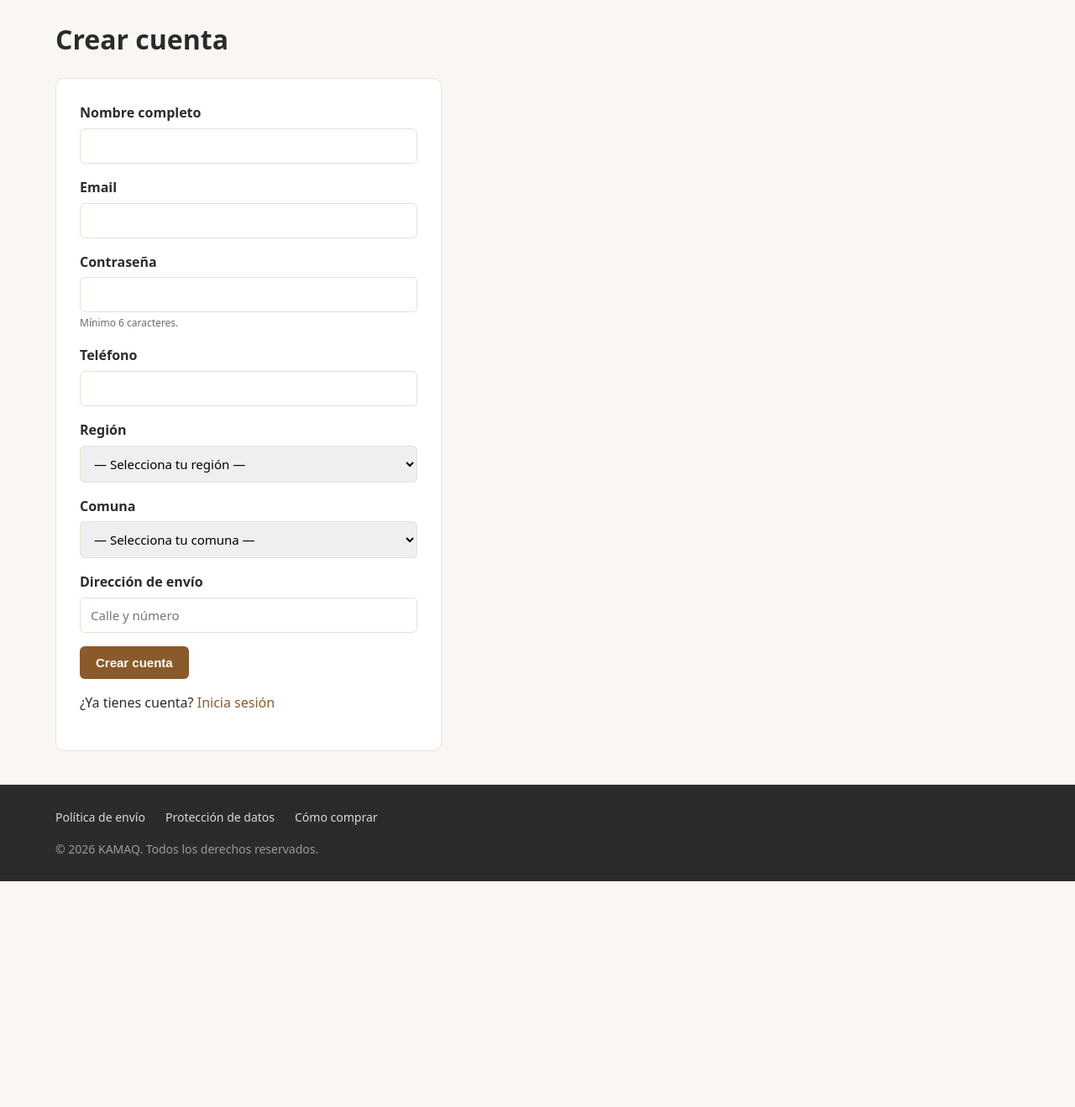
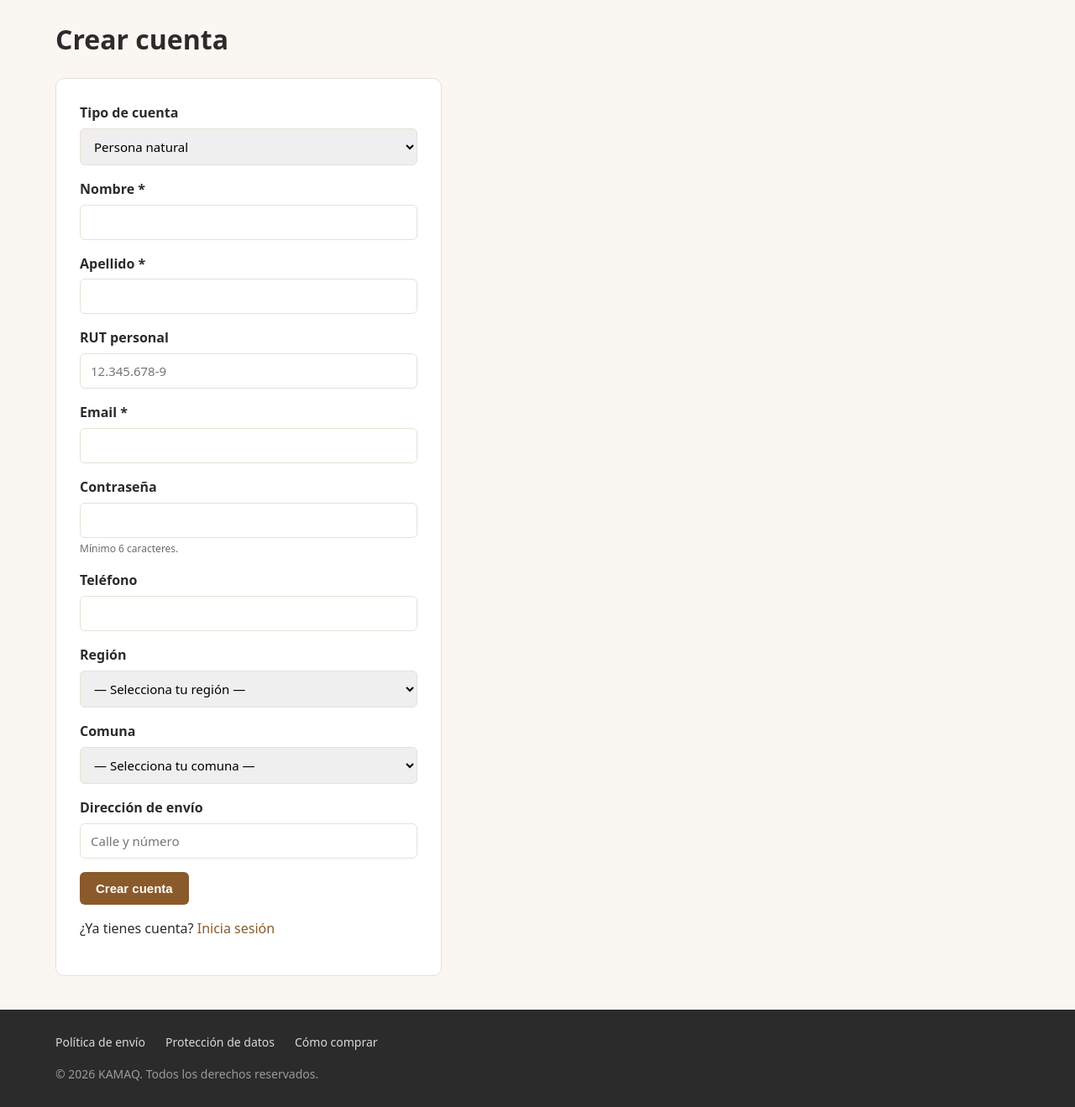
Before and after one commit to vitosternberg/kamaq, a PHP site: page /cuenta/registro in a window 1280 px wide. Shown: the part 140-1459 px from the top of the page at 84% size. Before the commit the page ends 1190 px from the top, so only its background shows below. Run offline with PHP 8.4, Linux system fonts and the light colour scheme; data comes from the database, SQL or seed files in the repository; both versions use the stored data as it was after the commit; some libraries are stand-ins or nearby versions.

Commit message:
Clientes empresa/persona natural: registro por tipo, RUT, match empresa-representante y autocompletado en cotizaciones

```diff
--- a/app/controllers/CustomerAuthController.php
+++ b/app/controllers/CustomerAuthController.php
@@ -6,6 +6,7 @@ use App\Core\Cart;
 use App\Core\Controller;
 use App\Core\CustomerAuth;
 use App\Models\CustomerAccount;
+use App\Models\Company;
 
 class CustomerAuthController extends Controller
 {
@@ -30,8 +31,16 @@ class CustomerAuthController extends Controller
             redirect('cuenta/registro');
         }
 
+        $type = ($_POST['customer_type'] ?? 'persona_natural') === 'empresa' ? 'empresa' : 'persona_natural';
         $name = trim($_POST['name'] ?? '');
+        $lastname = trim($_POST['lastname'] ?? '');
+        $rut = normalize_rut($_POST['rut'] ?? '');
         $email = trim($_POST['email'] ?? '');
+        $companyName = trim($_POST['company_name'] ?? '');
+        $companyRut = normalize_rut($_POST['company_rut'] ?? '');
+        $companyAddress = trim($_POST['company_address'] ?? '');
+        $companyEmail = trim($_POST['company_email'] ?? '');
+        $companyPhone = trim($_POST['company_phone'] ?? '');
         $password = (string) ($_POST['password'] ?? '');
         $region = trim($_POST['region'] ?? '');
         $city = trim($_POST['city'] ?? '');
@@ -40,14 +49,33 @@ class CustomerAuthController extends Controller
         if ($name === '') {
             $errors[] = 'El nombre es obligatorio.';
         }
+        if ($lastname === '') {
+            $errors[] = 'El apellido es obligatorio.';
+        }
+        if ($rut !== '' && !valid_rut($rut)) {
+            $errors[] = 'Ingresa un RUT válido.';
+        } elseif ($rut !== '' && CustomerAccount::rutExists($rut)) {
+            $errors[] = 'Ya existe una cuenta con ese RUT.';
+        }
+        if ($type === 'empresa') {
+            if ($companyName === '') {
+                $errors[] = 'La razón social es obligatoria.';
+            }
+            if ($companyRut === '' || !valid_rut($companyRut)) {
+                $errors[] = 'Ingresa un RUT de empresa válido.';
+            } elseif (Company::rutExists($companyRut)) {
+                $errors[] = 'Ya existe una empresa con ese RUT.';
+            }
+        } else {
+            if (!in_array($region, chile_regions(), true)) {
+                $errors[] = 'Selecciona tu región.';
+            }
+        }
         if (!filter_var($email, FILTER_VALIDATE_EMAIL)) {
             $errors[] = 'Ingresa un correo válido.';
         }
         if (strlen($password) < 6) {
             $errors[] = 'La contraseña debe tener al menos 6 caracteres.';
-        }
-        if (!in_array($region, chile_regions(), true)) {
-            $errors[] = 'Selecciona tu región.';
         }
         if (CustomerAccount::emailExists($email)) {
             $errors[] = 'Ya existe una cuenta con ese correo.';
@@ -60,8 +88,20 @@ class CustomerAuthController extends Controller
         }
 
         $verifyToken = bin2hex(random_bytes(32));
+        $companyId = null;
+        if ($type === 'empresa') {
+            $companyId = Company::create([
+                'rut' => $companyRut,
+                'razon_social' => $companyName,
+                'address' => $companyAddress !== '' ? $companyAddress : null,
+                'email' => $companyEmail !== '' ? $companyEmail : null,
+                'phone' => $companyPhone !== '' ? $companyPhone : null,
+            ]);
+        }
         CustomerAccount::create([
-            'name' => $name,
+            'name' => trim($name . ' ' . $lastname),
+            'rut' => $rut !== '' ? $rut : null,
+            'company_id' => $companyId,
             'email' => $email,
             'password_hash' => password_hash($password, PASSWORD_DEFAULT),
             'phone' => trim($_POST['phone'] ?? ''),
@@ -77,7 +117,7 @@ class CustomerAuthController extends Controller
         send_mail(
             $email,
             'Verifica tu cuenta en KAMAQ',
-            "Hola {$name},\n\nConfirma tu correo abriendo este enlace:\n{$link}\n\nSi no creaste esta cuenta, ignora este mensaje."
+            "Hola " . trim($name . ' ' . $lastname) . ",\n\nConfirma tu correo abriendo este enlace:\n{$link}\n\nSi no creaste esta cuenta, ignora este mensaje."
         );
 
         flash('success', 'Te enviamos un correo para verificar tu cuenta. Revisa tu bandeja.');
--- a/app/core/functions.php
+++ b/app/core/functions.php
@@ -195,3 +195,29 @@ function is_rm_region(string $region): bool
 {
     return $region === 'Metropolitana de Santiago';
 }
+
+// Normaliza un RUT chileno: mayúsculas, sin puntos/guiones/españos.
+function normalize_rut(string $rut): string
+{
+    return strtoupper(preg_replace('/[^0-9K]/', '', trim($rut)) ?? '');
+}
+
+// Valida un RUT chileno (cuerpo + dígito verificador).
+function valid_rut(string $rut): bool
+{
+    $rut = normalize_rut($rut);
+    if (!preg_match('/^[0-9]{7,8}[0-9K]$/', $rut)) {
+        return false;
+    }
+    $body = substr($rut, 0, -1);
+    $dv = substr($rut, -1);
+    $sum = 0;
+    $mul = 2;
+    for ($i = strlen($body) - 1; $i >= 0; $i--) {
+        $sum += (int) $body[$i] * $mul;
+        $mul = $mul === 7 ? 2 : $mul + 1;
+    }
+    $expected = 11 - ($sum % 11);
+    $expected = $expected === 11 ? '0' : ($expected === 10 ? 'K' : (string) $expected);
+    return $dv === $expected;
+}
--- a/app/views/account/register.php
+++ b/app/views/account/register.php
@@ -3,12 +3,54 @@
 <div class="auth-box">
   <form method="post" action="<?= url('cuenta/registro') ?>">
     <?= csrf_field() ?>
+
     <div class="form-group">
-      <label>Nombre completo</label>
+      <label>Tipo de cuenta</label>
+      <select name="customer_type" id="customer-type" class="form-control">
+        <option value="persona_natural" <?= old('customer_type', 'persona_natural') === 'persona_natural' ? 'selected' : '' ?>>Persona natural</option>
+        <option value="empresa" <?= old('customer_type', 'persona_natural') === 'empresa' ? 'selected' : '' ?>>Empresa</option>
+      </select>
+    </div>
+
+    <div id="company-fields" style="display:none;">
+      <div class="form-group">
+        <label>RUT empresa *</label>
+        <input type="text" name="company_rut" class="form-control" value="<?= e(old('company_rut')) ?>" placeholder="76.123.456-K">
+      </div>
+      <div class="form-group">
+        <label>Razón social *</label>
+        <input type="text" name="company_name" class="form-control" value="<?= e(old('company_name')) ?>">
+      </div>
+      <div class="form-group">
+        <label>Dirección de la empresa</label>
+        <input type="text" name="company_address" class="form-control" value="<?= e(old('company_address')) ?>">
+      </div>
+      <div class="form-group">
+        <label>Correo de la empresa</label>
+        <input type="email" name="company_email" class="form-control" value="<?= e(old('company_email')) ?>">
+      </div>
+      <div class="form-group">
+        <label>Teléfono de la empresa</label>
+        <input type="text" name="company_phone" class="form-control" value="<?= e(old('company_phone')) ?>">
+      </div>
+      <hr>
+      <p style="margin:0 0 12px;"><strong>Datos del representante</strong> (quien recibe las cotizaciones)</p>
+    </div>
+
+    <div class="form-group">
+      <label>Nombre *</label>
       <input type="text" name="name" class="form-control" value="<?= e(old('name')) ?>" required>
     </div>
     <div class="form-group">
-      <label>Email</label>
+      <label>Apellido *</label>
+      <input type="text" name="lastname" class="form-control" value="<?= e(old('lastname')) ?>" required>
+    </div>
+    <div class="form-group">
+      <label>RUT personal</label>
+      <input type="text" name="rut" class="form-control" value="<?= e(old('rut')) ?>" placeholder="12.345.678-9">
+    </div>
+    <div class="form-group">
+      <label>Email *</label>
       <input type="email" name="email" class="form-control" value="<?= e(old('email')) ?>" required>
     </div>
     <div class="form-group">
@@ -20,9 +62,11 @@
       <label>Teléfono</label>
       <input type="text" name="phone" class="form-control" value="<?= e(old('phone')) ?>">
     </div>
+
+    <div id="person-fields">
       <div class="form-group">
         <label>Región</label>
-      <select name="region" id="region" class="form-control" required>
+        <select name="region" id="region" class="form-control">
           <option value="">— Selecciona tu región —</option>
           <?php foreach (chile_regions() as $r): ?>
             <option value="<?= e($r) ?>" <?= old('region') === $r ? 'selected' : '' ?>><?= e($r) ?></option>
@@ -39,6 +83,8 @@
         <label>Dirección de envío</label>
         <input type="text" name="address" class="form-control" value="<?= e(old('address')) ?>" placeholder="Calle y número">
       </div>
+    </div>
+
     <button class="btn btn--primary" type="submit">Crear cuenta</button>
   </form>
   <p style="margin-top:16px;">¿Ya tienes cuenta? <a href="<?= url('cuenta/ingresar') ?>">Inicia sesión</a></p>
@@ -46,10 +92,25 @@
 
 <script>
 (function () {
+  var typeSel = document.getElementById('customer-type');
+  var companyFields = document.getElementById('company-fields');
+  var personFields = document.getElementById('person-fields');
+  var regionSel = document.getElementById('region');
+
+  function toggle() {
+    var isCompany = typeSel.value === 'empresa';
+    companyFields.style.display = isCompany ? '' : 'none';
+    personFields.style.display = isCompany ? 'none' : '';
+    regionSel.required = !isCompany;
+  }
+  if (typeSel) {
+    typeSel.addEventListener('change', toggle);
+    toggle();
+  }
+
   var COMMUNES = <?= json_encode(chile_communes(), JSON_UNESCAPED_UNICODE) ?>;
   var oldRegion = <?= json_encode((string) old('region')) ?>;
   var oldCity = <?= json_encode((string) old('city')) ?>;
-  var regionSel = document.getElementById('region');
   var citySel = document.getElementById('city');
   if (!regionSel || !citySel) { return; }
 
--- a/public/index.php
+++ b/public/index.php
@@ -131,6 +131,7 @@ $router->post('admin/cotizaciones/estado/{id}', 'App\Controllers\Admin\QuoteCont
 $router->post('admin/cotizaciones/enviar/{id}', 'App\Controllers\Admin\QuoteController@send');
 $router->get('admin/cotizaciones/pdf/{id}', 'App\Controllers\Admin\QuoteController@pdf');
 $router->post('admin/cotizaciones/eliminar/{id}', 'App\Controllers\Admin\QuoteController@delete');
+$router->get('admin/cotizaciones/cliente', 'App\Controllers\Admin\QuoteController@clienteLookup');
 $router->get('admin/cotizaciones/{id}', 'App\Controllers\Admin\QuoteController@show');
 
 // Modo mantención: muestra "próximamente" en todas las rutas públicas (admin sigue accesible).
```
Also changed, not shown: app/controllers/Admin/QuoteController.php (+46 -0 lines), app/models/Company.php (added, +27 -0 lines), app/models/CustomerAccount.php (+23 -1 lines), app/views/admin/quotes/form.php (+54 -2 lines), database/migrate_companies.php (added, +38 -0 lines), database/schema.sql (+19 -1 lines). Lines whose indentation alone changed are shown as unchanged.
